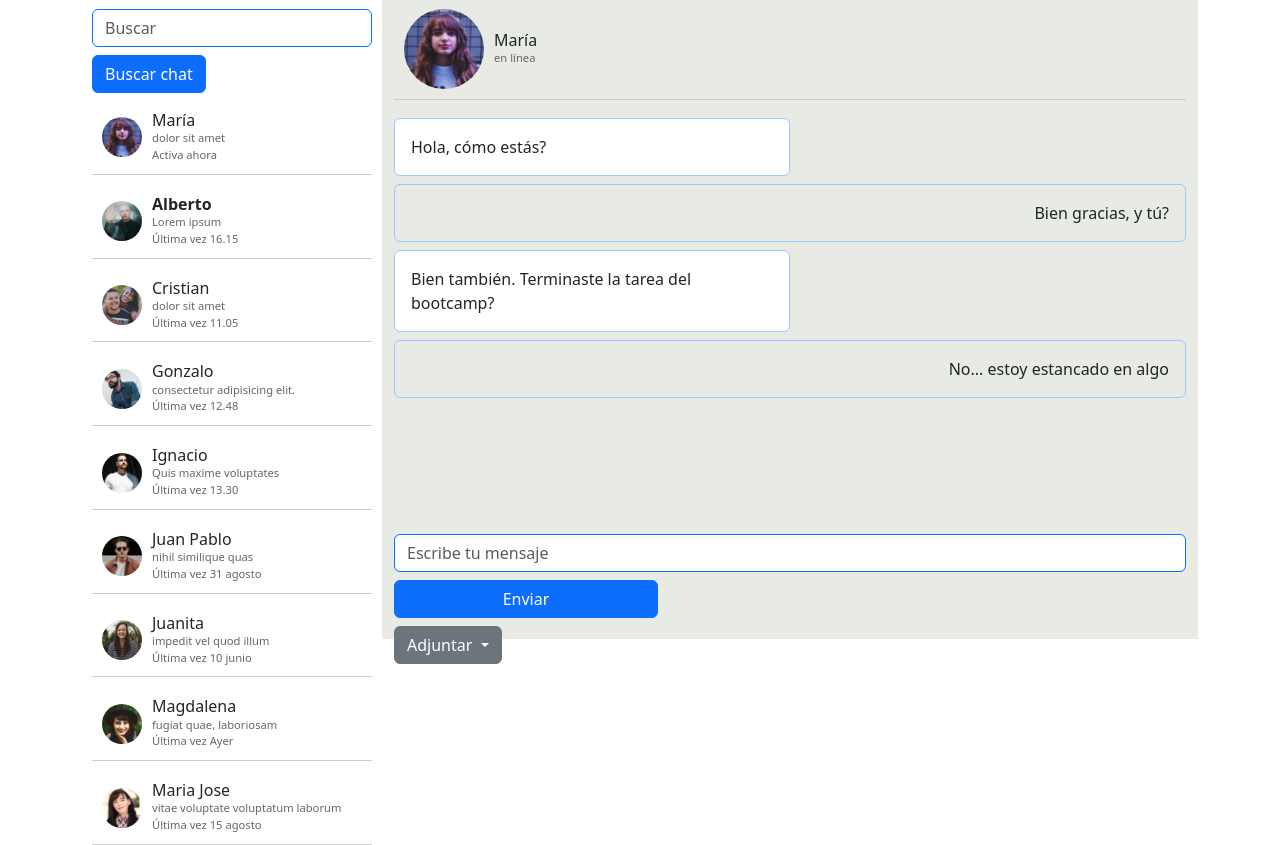
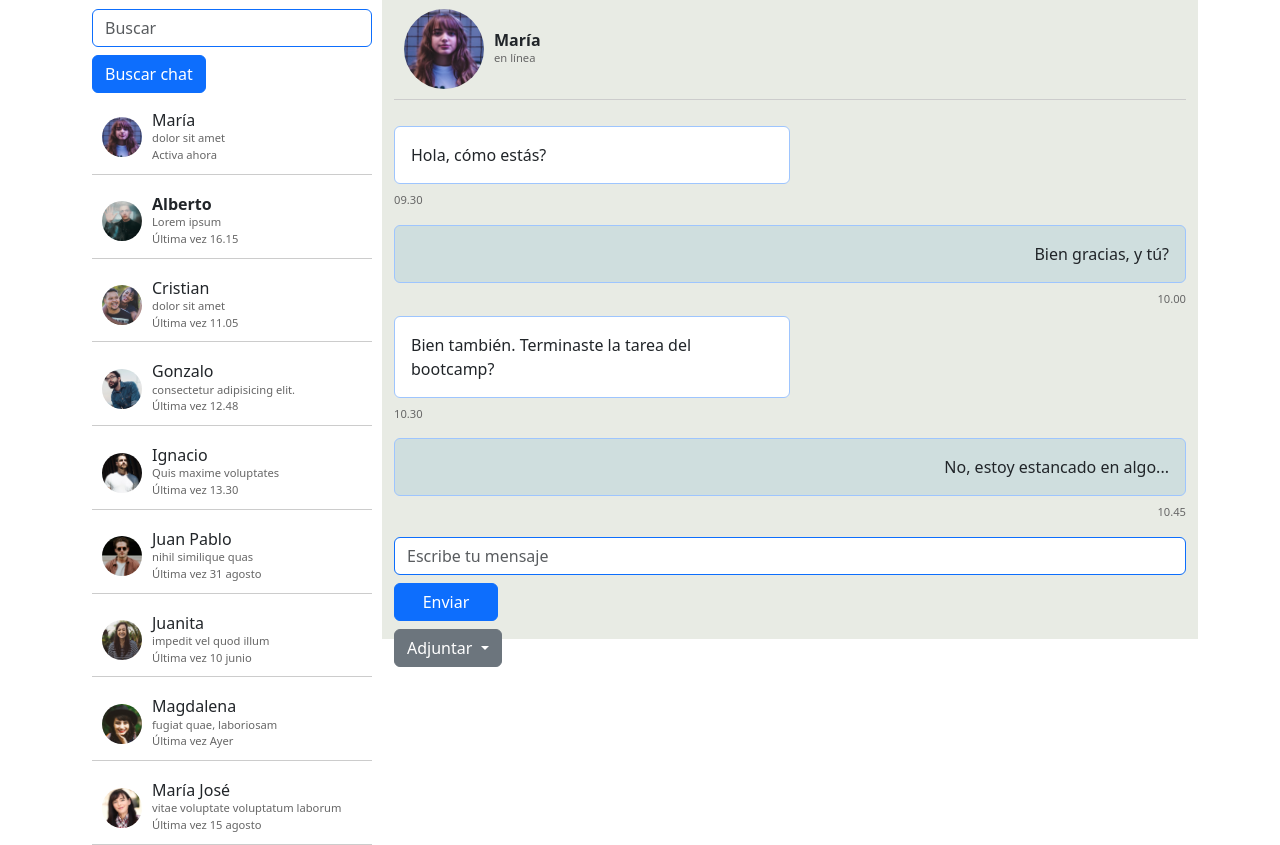
Before and after one commit to vjul/consolidacion_m3, a plain HTML site: page index.html in a window 1280 px wide. Shown: the part 57-902 px from the top of the page. Drawn offline with nearby package versions, Linux system fonts and the light colour scheme.

Commit message:
Agregando últimos detalles

```diff
--- a/assets/css/styles.css
+++ b/assets/css/styles.css
@@ -71,6 +71,20 @@ body {
   color: #666;
 }
 
+.hora_mensaje_left {
+  margin: 0;
+  font-size: 0.7rem;
+  color: #666;
+  text-align: start;
+}
+
+.hora_mensaje_right {
+  margin: 0;
+  font-size: 0.7rem;
+  color: #666;
+  text-align: end;
+}
+
 .item_icons {
   padding: 0;
   margin: 0 0 0 50px;
@@ -90,12 +104,13 @@ body {
   padding: 1rem;
 }
 .chat_yo {
+  background-color: rgb(207, 222, 222);
   text-align: end;
   align-content: end;
   padding: 1rem;
 }
 .div_mensaje {
-  margin-top: 8rem;
+  margin-top: 1rem;
 }
 .current_user {
   width: 100%;
@@ -107,3 +122,6 @@ body {
   cursor: pointer;
   justify-content: flex-start;
 }
+.btn_enviar {
+  max-width: 6.5rem;
+}
--- a/index.html
+++ b/index.html
@@ -13,7 +13,7 @@
 <body>
     <nav class="navbar navbar-expand-lg bg-body-tertiary">
         <div class="container-fluid g-5">
-            <a class="navbar-brand" href="#">Chat empresarial</a>
+            <a class="navbar-brand" href="#"><strong>Chat empresarial</strong></a>
             <button class="navbar-toggler" type="button" data-bs-toggle="collapse" data-bs-target="#navbarNav"
                 aria-controls="navbarNav" aria-expanded="false" aria-label="Toggle navigation">
                 <span class="navbar-toggler-icon"></span>
@@ -49,12 +49,13 @@
         </div>
     </nav>
     <div class="container">
-        <aside class="chat">
+        <div class="chat d-none d-md-block">
             <div>
                 <input type="text" class="form-control border-primary" placeholder="Buscar" />
                 <button class="btn btn-primary mt-2 mb-2">Buscar chat</button>
             </div>
             <div class="chat_item">
+
                 <img class="item_img" src="./assets/img/maria.jpg">
                 <div class="item_text">
                     <h4 class="item_name">María</h4>
@@ -122,30 +123,50 @@
             <div class="chat_item">
                 <img class="item_img" src="./assets/img/maria_jose.jpg">
                 <div class="item_text">
-                    <h4 class="item_name">Maria Jose</h4>
+                    <h4 class="item_name">María José</h4>
                     <p class="item_status">vitae voluptate voluptatum laborum</p>
                     <p class="item_status">Última vez 15 agosto</p>
                 </div>
             </div>
-        </aside>
+        </div>
         <div class="container main">
             <div class="current_user">
+                <div class="d-sm-block d-md-none ms-5 me-5">
+                    <svg xmlns="http://www.w3.org/2000/svg" width="32" height="32" fill="currentColor"
+                        class="bi bi-arrow-left" viewBox="0 0 16 16">
+                        <path fill-rule="evenodd"
+                            d="M15 8a.5.5 0 0 0-.5-.5H2.707l3.147-3.146a.5.5 0 1 0-.708-.708l-4 4a.5.5 0 0 0 0 .708l4 4a.5.5 0 0 0 .708-.708L2.707 8.5H14.5A.5.5 0 0 0 15 8" />
+                    </svg>
+                </div>
                 <img class="item_img_chat" src="./assets/img/maria.jpg" alt="">
                 <div class="item_text">
-                    <h4 class="item_name">María</h4>
+                    <h4 class="item_name--bold">María</h4>
                     <p class="item_status">en línea</p>
                 </div>
             </div>
             <div>
-                <p class="chat_otro mt-2 mb-2 border border-primary-subtle rounded">Hola, cómo estás?</p>
-                <p class="chat_yo mt-2 mb-2 border border-primary-subtle rounded">Bien gracias, y tú?</p>
-                <p class="chat_otro mt-2 mb-2 border border-primary-subtle rounded">Bien también. Terminaste la tarea del
-                    bootcamp?</p>
-                <p class="chat_yo mt-2 mb-2 border border-primary-subtle rounded">No... estoy estancado en algo</p>
+                <div>
+                    <p class="chat_otro mt-3 mb-2 border border-primary-subtle rounded">Hola, cómo estás?</p>
+                    <p class="hora_mensaje_left">09.30</p>
+                </div>
+                <div>
+                    <p class="chat_yo mt-3 mb-2 border border-primary-subtle rounded">Bien gracias, y tú?</p>
+                    <p class="hora_mensaje_right">10.00</p>
+                </div>
+                <div>
+                    <p class="chat_otro mt-2 mb-2 border border-primary-subtle rounded">Bien también. Terminaste la
+                        tarea del
+                        bootcamp?</p>
+                    <p class="hora_mensaje_left">10.30</p>
+                </div>
+                <div>
+                    <p class="chat_yo mt-3 mb-2 border border-primary-subtle rounded">No, estoy estancado en algo...</p>
+                    <p class="hora_mensaje_right">10.45</p>
+                </div>
             </div>
-            <div class=" div_mensaje">
+            <div class="div_mensaje">
                 <input type="text" class="form-control border-primary col-md-4" placeholder="Escribe tu mensaje" />
-                <button class="btn btn-primary mt-2 col-md-4">Enviar</button>
+                <button class="btn btn-primary mt-2 col-md-4 btn_enviar">Enviar</button>
                 <div class="dropdown col-md-4 mt-2">
                     <button class="btn btn-secondary dropdown-toggle" type="button" data-bs-toggle="dropdown"
                         aria-expanded="false">
```
